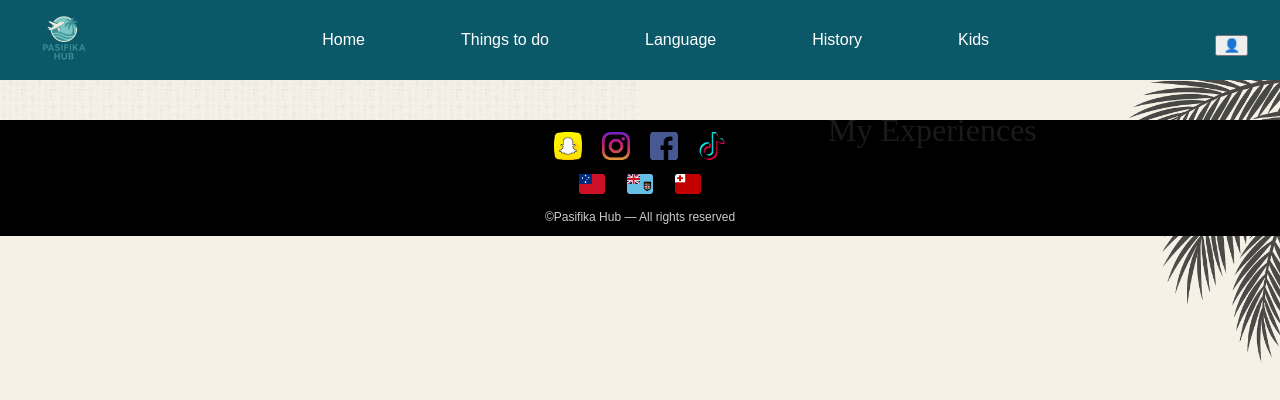
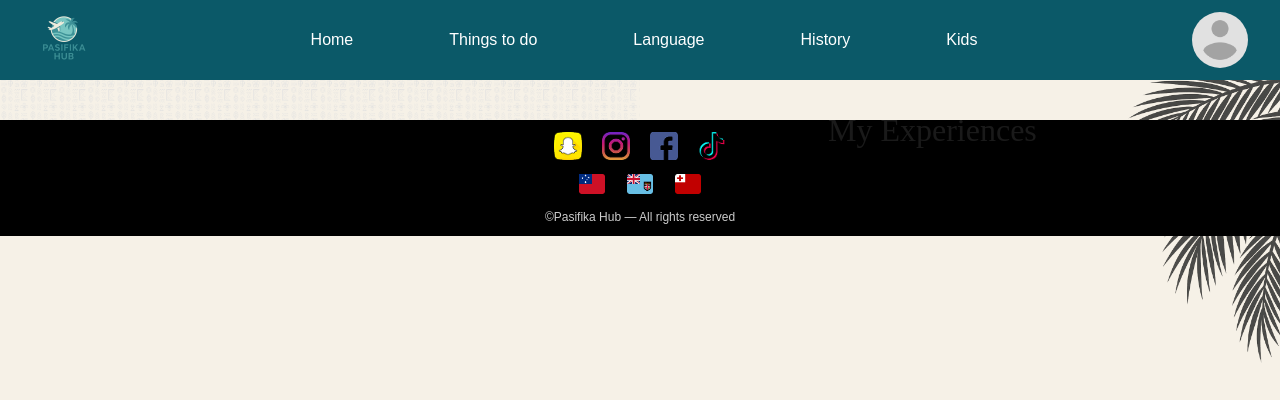
Before and after one commit to jjooeew/Pasifika_Travel_Hub, a React (Create React App) app in the folder frontend-web/: page /profile in a window 1280 px wide. Shown: the top 400 px of the page. Built offline with nearby package versions, Linux system fonts and the light colour scheme; no server answers.

Commit message:
Added upload photo ability, matched with navbar photo, tested and working

```diff
--- a/frontend-web/src/components/NavBar/NavBar.css
+++ b/frontend-web/src/components/NavBar/NavBar.css
@@ -65,3 +65,29 @@
 .navbar__logo img { width: 64px;height: auto;}
 
 .navbar__profile { font-size: 1.8rem; cursor: pointer; }
+
+.avatar-btn {
+  background: none;
+  border: none;
+  padding: 0;
+  line-height: 0;          /* prevents extra vertical space */
+  cursor: pointer;
+}
+
+/* upgraded size & perfect circle */
+.avatar-img {
+  width: 56px;              /* was 48px */
+  height: 56px;
+  border-radius: 50%;
+  object-fit: cover;
+  display: block;
+}
+
+/* keep .navbar__profile for positioning only */
+.navbar__profile {
+  display: flex;
+  align-items: center;
+  cursor: pointer;
+  /* kill inherited font-size so it doesn’t affect the image */
+  font-size: 1rem;
+}
--- a/frontend-web/src/components/NavBar/NavBar.jsx
+++ b/frontend-web/src/components/NavBar/NavBar.jsx
@@ -1,72 +1,70 @@
+// src/components/layout/NavBar.jsx   (adjust path to match your tree)
 import { Link } from "react-router-dom";
+import { useState, useContext } from "react";
+
+import logo from "../../assets/logo/logo.png";
+import placeholder from "../../assets/images/avatar-placeholder.png";
+import { useAuth } from "../context/AuthContext";
+import { UserContext } from "../context/UserContext";
+
 import "./NavBar.css";
-import logo from "../../assets/logo/logo.png";
-import { useState } from "react";
-import { useAuth } from "../context/AuthContext";
 
 export default function NavBar() {
   const [dropdown, setDropdown] = useState(false);
   const { currentUser, logout } = useAuth();
+  const { user } = useContext(UserContext);                      // { avatarUrl, … }
 
-  const toggleDropdown = () => {
-    setDropdown(!dropdown);
-  };
+  const toggleDropdown = () => setDropdown((prev) => !prev);
 
   const handleLogout = async () => {
     try {
       await logout();
       alert("Logged out");
     } catch (err) {
-      alert("Lougout error: " + err.message);
+      alert("Logout error: " + err.message);
     }
   };
 
   return (
     <nav className="navbar">
+
       <div className="navbar__logo">
         <img src={logo} alt="Pasifika Hub logo" />
       </div>
 
+
       <ul className="navbar__links">
-        <li>
-          <Link to="/">Home</Link>
-        </li>
-        <li>
-          <Link to="/things-to-do">Things to do</Link>
-        </li>
-        <li>
-          <Link to="/language">Language</Link>
-        </li>
-        <li>
-          <Link to="/history">History</Link>
-        </li>
-        <li>
-          <Link to="/kids">Kids</Link>
-        </li>
+        <li><Link to="/">Home</Link></li>
+        <li><Link to="/things-to-do">Things to do</Link></li>
+        <li><Link to="/language">Language</Link></li>
+        <li><Link to="/history">History</Link></li>
+        <li><Link to="/kids">Kids</Link></li>
       </ul>
 
+
       <div className="navbar__profile">
-        <button onClick={toggleDropdown} aria-label="Profile Menu">
-          👤
+        <button
+          className="avatar-btn"
+          onClick={toggleDropdown}
+          aria-label="Profile menu"
+        >
+          <img
+            src={user?.avatarUrl || placeholder}
+            alt="profile"
+            className="avatar-img"
+          />
         </button>
 
         {dropdown && (
           <div className="dropdownMenu">
             {!currentUser ? (
               <>
-                <Link to="/login" onClick={() => setDropdown(false)} className="signIn">
-                  Sign In
-                </Link>
-
-                <Link to="/register" onClick={() => setDropdown(false)} className="signOut">
-                  Sign Up
-                </Link>
+                <Link to="/login"    onClick={() => setDropdown(false)}>Sign In</Link>
+                <Link to="/register" onClick={() => setDropdown(false)}>Sign Up</Link>
               </>
             ) : (
               <>
-                <Link to="/profile" onClick={() => setDropdown(false)}>
-                  Profile
-                </Link>
+                <Link to="/profile" onClick={() => setDropdown(false)}>Profile</Link>
                 <button
                   onClick={() => {
                     handleLogout();
--- a/frontend-web/src/components/ProfileCard/ProfileCard.css
+++ b/frontend-web/src/components/ProfileCard/ProfileCard.css
@@ -1,6 +1,6 @@
 .profile-card {
-  width: 420px;               /* wider */
-  min-height: 420px;          /* “longer” */
+  width: 420px;
+  min-height: 500px;
   padding: 2rem;
   border-radius: 12px;
   background: #e8d7af;
@@ -9,7 +9,7 @@
 }
 
 .avatar-lg {
-  width: 140px;               /* was 120 × 120 */
+  width: 140px;
   height: 140px;
   border-radius: 50%;
   object-fit: cover;
@@ -20,12 +20,11 @@ input[type="file"] {
   margin: 1rem 0 .5rem;
 }
 
-/* NavBar.css */
 .nav-bar {
   display: flex;
   justify-content: space-between;
   align-items: center;
-  background: #005866;              /* your teal header */
+  background: #005866;
   padding: .75rem 1rem;
   color: #fff;
 }
@@ -35,5 +34,26 @@ input[type="file"] {
   height: 32px;
   border-radius: 50%;
   object-fit: cover;
-  border: 2px solid #fff;           /* gives it a nice ring */
+  border: 2px solid #fff;
+  overflow: hidden;
 }
+
+.profile-card button {
+  background: #005866;
+  color: #fff;
+  border: none;
+  padding: 0.55rem 1.25rem;
+  font-size: 0.95rem;
+  border-radius: 6px;
+  cursor: pointer;
+  transition: opacity .2s;
+}
+
+.profile-card button:disabled {
+  opacity: 0.55;
+  cursor: not-allowed;
+}
+
+.profile-card button:hover:not(:disabled) {
+  opacity: 0.85;
+}
--- a/frontend-web/src/components/ProfileCard/ProfileCard.jsx
+++ b/frontend-web/src/components/ProfileCard/ProfileCard.jsx
@@ -1,18 +1,24 @@
-import { useContext, useState } from "react";
+import { useContext, useState, useRef } from "react";
 import { UserContext } from "../context/UserContext";
-import { auth, db, storage } from "../../firebase";
+
+import { auth, storage, db } from "../../firebase";
 import { ref, uploadBytes, getDownloadURL } from "firebase/storage";
 import { doc, setDoc } from "firebase/firestore";
 import { updateProfile } from "firebase/auth";
+
+import placeholder from "../../assets/images/avatar-placeholder.png";
 import "./ProfileCard.css";
-import placeholder from "../../assets/images/avatar-placeholder.png";
 
 export default function ProfileCard() {
   const { user, setUser } = useContext(UserContext);
+
+
   const [file, setFile]   = useState(null);
   const [saving, setSaving] = useState(false);
 
+
   if (!user) return null;
+
 
   const handleUpload = async () => {
     if (!file) return;
@@ -30,18 +36,13 @@ export default function ProfileCard() {
       await updateProfile(auth.currentUser, { photoURL: url });
 
 
-      await setDoc(
-        doc(db, "users", user.uid),
-        { avatarUrl: url },
-        { merge: true }
-      );
-
+      await setDoc(doc(db, "users", user.uid), { avatarUrl: url }, { merge: true });
 
       setUser({ ...user, avatarUrl: url });
-
+      setFile(null);
     } catch (err) {
       console.error(err);
-      alert("Upload failed 😢");
+      alert("Upload failed – please try again.");
     } finally {
       setSaving(false);
     }
@@ -49,18 +50,39 @@ export default function ProfileCard() {
 
   return (
     <div className="profile-card">
+
       <img
-  className="avatar-lg"
-  src={user.avatarUrl || placeholder}
-  alt="profile"
-/>
+        className="avatar-lg"
+        src={user.avatarUrl || user.photoURL || placeholder}
+        alt="profile"
+      />
+
+      <h2 className="card-heading">
+        {user.displayName || user.username || "My Profile"}
+      </h2>
+
+
+      <div className="info-table">
+        <div className="row">
+          <span className="label">Username</span>
+          <span className="value">{user.username || "—"}</span>
+        </div>
+        <div className="row">
+          <span className="label">Email</span>
+          <span className="value">{user.email || "—"}</span>
+        </div>
+      </div>
+
 
       <input
         type="file"
         accept="image/*"
         onChange={(e) => setFile(e.target.files[0])}
       />
-      <button disabled={!file || saving} onClick={handleUpload}>
+      <button
+        disabled={!file || saving}
+        onClick={handleUpload}
+      >
         {saving ? "Uploading…" : "Upload new photo"}
       </button>
     </div>
```
